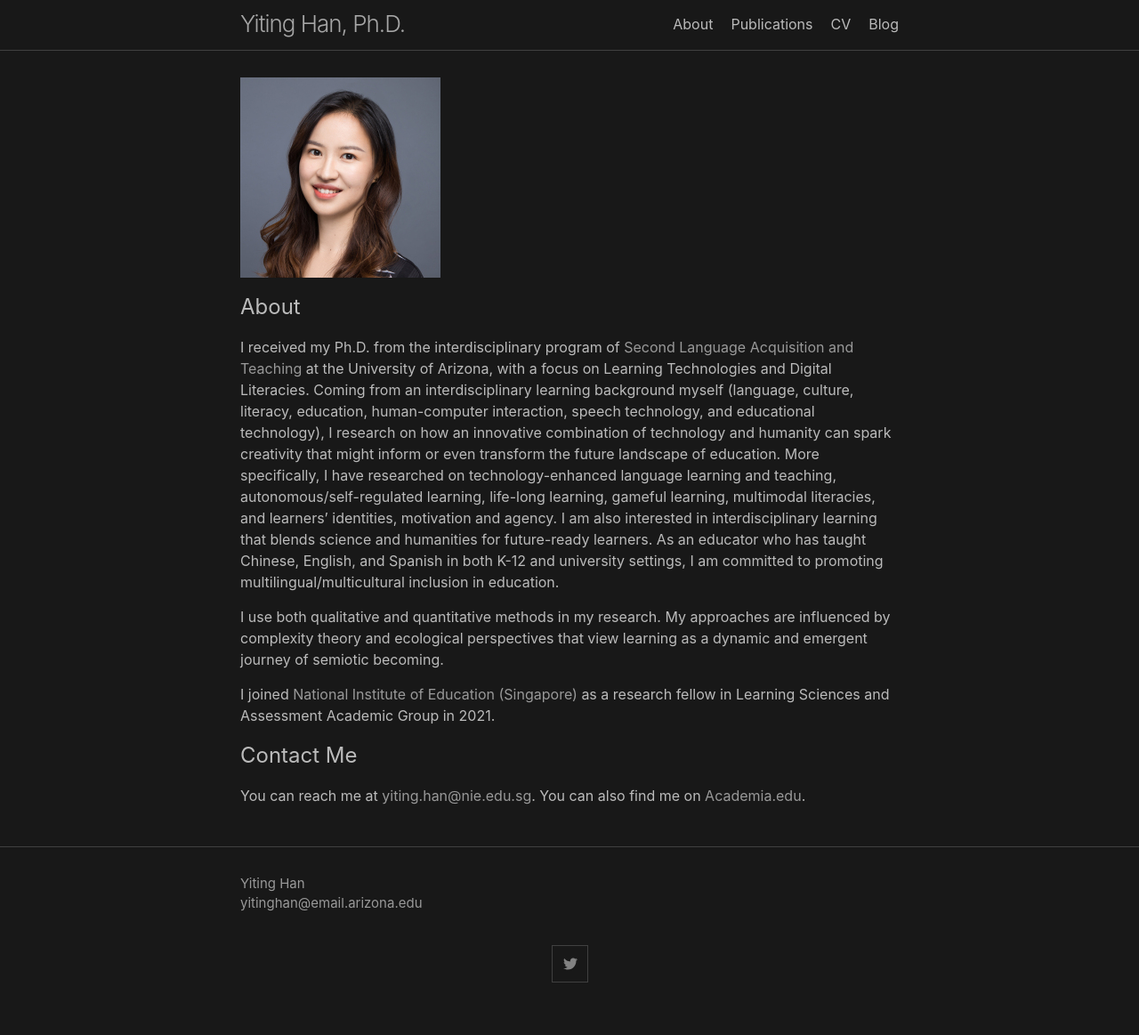
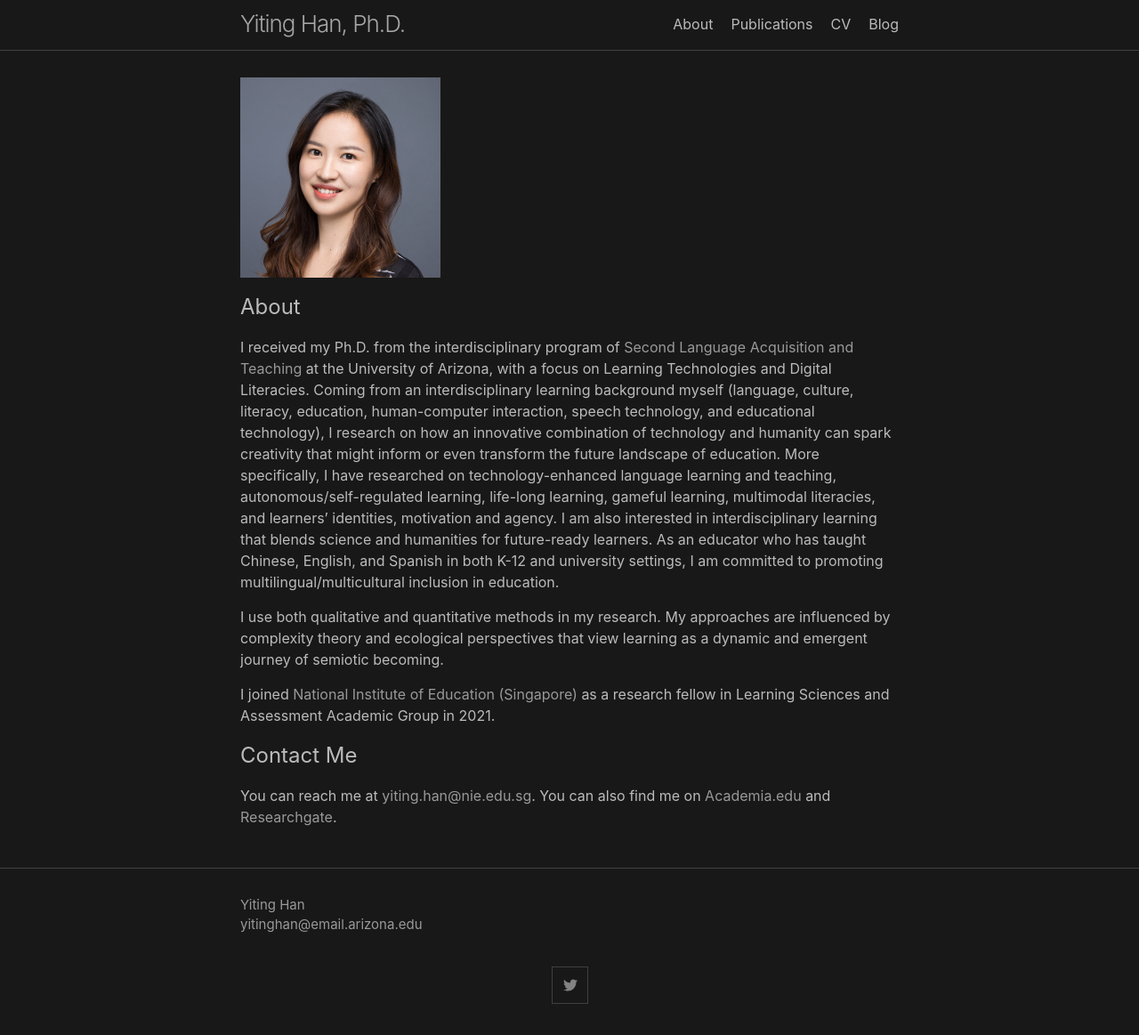
Before and after one commit to yitinghanphd/yitinghanphd.github.io, a Jekyll site: the page built from index.md, in a window 1280 px wide. Shown: the whole page at 89% size. Built offline with Jekyll 4.4.1, drawn with Linux system fonts in a browser that asks for light colours; before the commit the page ends 1139 px from its top, so only the background shows below that.

Commit message:
Update index.md
add RG

```diff
--- a/index.md
+++ b/index.md
@@ -18,4 +18,4 @@ I use both qualitative and quantitative methods in my research. My approaches ar
 I joined [National Institute of Education (Singapore)](https://nie.edu.sg/) as a research fellow in Learning Sciences and Assessment Academic Group in 2021.
 
 ## Contact Me
-You can reach me at [yiting.han@nie.edu.sg](mailto:yiting.han@nie.edu.sg). You can also find me on [Academia.edu](https://nanyang.academia.edu/YitingHan).
+You can reach me at [yiting.han@nie.edu.sg](mailto:yiting.han@nie.edu.sg). You can also find me on [Academia.edu](https://nanyang.academia.edu/YitingHan) and [Researchgate](https://www.researchgate.net/profile/Yiting-Han).
```
